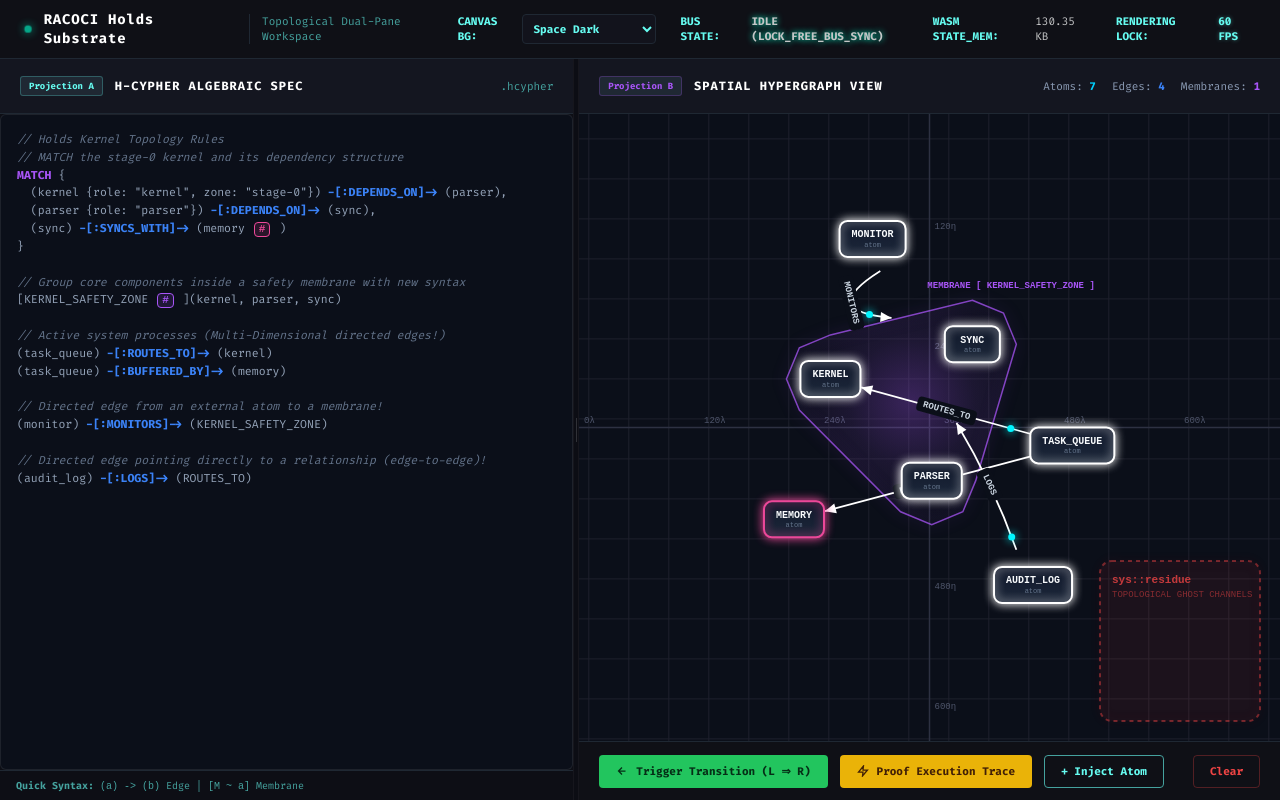
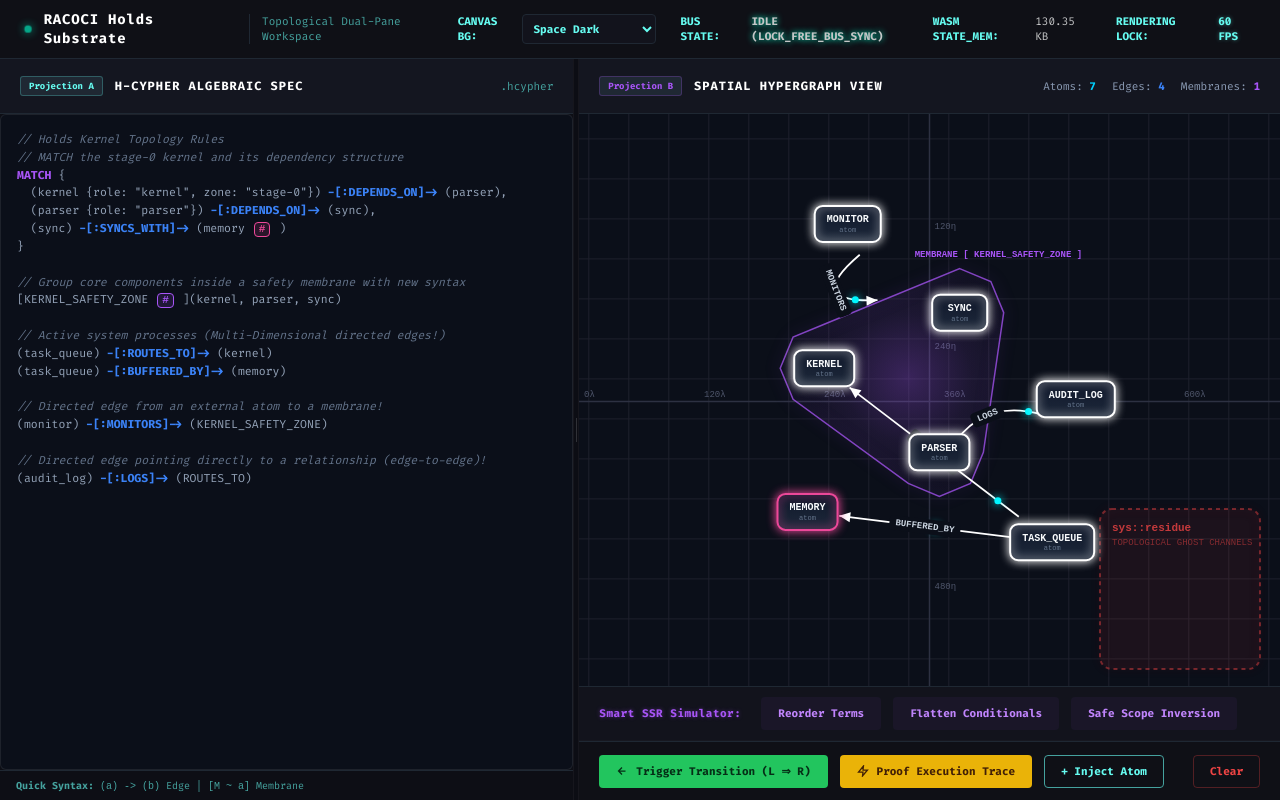
Before and after one commit to racoci/racoci-core, a Svelte app in the folder ui/: page / in a window 1280 px wide. Built offline with nearby package versions, Linux system fonts and the light colour scheme.

Commit message:
feat(ui): implement interactive Smart SSR Refactor Simulator in dual-pane workspace

```diff
--- a/ui/src/App.svelte
+++ b/ui/src/App.svelte
@@ -139,6 +139,113 @@ MATCH {
   function handleClearWorkspace() {
     hCypherCode = `(kernel) -> (parser)`;
     selectedNode = null;
+  }
+
+  // Smart SSR Action 1: Commutative Term Reordering (A + B => B + A)
+  function handleSSRReorder() {
+    systemStatus = "SMART SSR: DETECTING COMMUTATIVE PATTERNS...";
+
+    // Check current state in text
+    if (hCypherCode.includes("(task_queue) -[:ROUTES_TO]-> (kernel)")) {
+      systemStatus = "SMART SSR: COMMUTATIVE TERM SWAP APPLIED (ROUTES_TO)";
+      hCypherCode = hCypherCode.replace(
+        "(task_queue) -[:ROUTES_TO]-> (kernel)",
+        "(kernel) -[:ROUTES_TO]-> (task_queue)"
+      );
+      if (renderer) {
+        renderer.illuminatePath(["task_queue", "kernel"]);
+      }
+    } else if (hCypherCode.includes("(kernel) -[:ROUTES_TO]-> (task_queue)")) {
+      systemStatus = "SMART SSR: COMMUTATIVE TERM SWAP REVERSED (ROUTES_TO)";
+      hCypherCode = hCypherCode.replace(
+        "(kernel) -[:ROUTES_TO]-> (task_queue)",
+        "(task_queue) -[:ROUTES_TO]-> (kernel)"
+      );
+      if (renderer) {
+        renderer.illuminatePath(["kernel", "task_queue"]);
+      }
+    } else {
+      // Incase user modified the text, inject first
+      systemStatus = "SMART SSR: TERM INJECTED & REORDERED";
+      hCypherCode += `\n(kernel) -[:ROUTES_TO]-> (task_queue)\n`;
+    }
+
+    setTimeout(() => {
+      systemStatus = "IDLE (LOCK_FREE_BUS_SYNC)";
+      if (renderer) renderer.illuminatePath([]);
+    }, 4000);
+  }
+
+  // Smart SSR Action 2: Nested Conditional Flattening (A => B)
+  // Replaces deeply nested structures with a flat, merged conditional,
+  // making the excised sub-scaffolding slide organically into the residue ghost membrane!
+  function handleSSRFlatten() {
+    systemStatus = "SMART SSR: SCANNING NESTED CONDITIONAL MEMBRANES...";
+
+    // Setup nested conditionals if they are not already there
+    if (!hCypherCode.includes("nested_if")) {
+      hCypherCode += `\n// Nested conditionals prior to Smart SSR\n(if_block) -[:COND]-> (A)\n(if_block) -[:BODY]-> (nested_if)\n(nested_if) -[:COND]-> (B)\n(nested_if) -[:BODY]-> (body_block)\n`;
+      systemStatus = "SMART SSR: NESTED CONDITIONALS INJECTED";
+    } else {
+      // Perform flattening!
+      systemStatus = "SMART SSR: FLATTENING CONDITIONALS... DPO SUBSTITUTION";
+
+      hCypherCode = hCypherCode.replace(
+        `\n// Nested conditionals prior to Smart SSR\n(if_block) -[:COND]-> (A)\n(if_block) -[:BODY]-> (nested_if)\n(nested_if) -[:COND]-> (B)\n(nested_if) -[:BODY]-> (body_block)\n`,
+        `\n// Flattened conditional applied via Smart SSR\n(if_block) -[:COND]-> (A_AND_B)\n(if_block) -[:BODY]-> (body_block)\n`
+      );
+
+      // Trigger a beautiful sliding visual transition on the 'nested_if' node
+      // making it slide into the bottom-right sys::residue area!
+      if (renderer) {
+        const nestedIfNode = Array.from(renderer.nodes.values()).find(n => n.id === "nested_if");
+        if (nestedIfNode) {
+          nestedIfNode.isRemoved = true;
+          nestedIfNode.slideProgress = 0;
+          nestedIfNode.targetX = renderer.canvas.width / window.devicePixelRatio - 120;
+          nestedIfNode.targetY = renderer.canvas.height / window.devicePixelRatio - 120;
+        }
+      }
+    }
+
+    setTimeout(() => {
+      systemStatus = "IDLE (LOCK_FREE_BUS_SYNC)";
+    }, 4000);
+  }
+
+  // Smart SSR Action 3: Safe Nesting Inversion with Vacuum Check
+  function handleSSRSafeSwap() {
+    systemStatus = "SMART SSR: RUNNING VACUUM ASSERTER (~ MUTATION)...";
+
+    if (!hCypherCode.includes("[IF_A]")) {
+      hCypherCode += `\n// Safe nested scopes prior to Smart SSR\n[IF_A](kernel, parser)\n[IF_B](sync, memory)\n`;
+      systemStatus = "SMART SSR: NESTED SCOPES INJECTED";
+    } else {
+      if (hCypherCode.includes("[IF_A](kernel, parser)\n[IF_B](sync, memory)")) {
+        systemStatus = "SMART SSR: INVERTING NESTED SCOPES SAFELY";
+        hCypherCode = hCypherCode.replace(
+          "[IF_A](kernel, parser)\n[IF_B](sync, memory)",
+          "[IF_B](sync, memory)\n[IF_A](kernel, parser)"
+        );
+        if (renderer) {
+          renderer.illuminatePath(["kernel", "parser", "sync", "memory"]);
+        }
+      } else {
+        systemStatus = "SMART SSR: REVERSING NESTED SCOPES SWAP";
+        hCypherCode = hCypherCode.replace(
+          "[IF_B](sync, memory)\n[IF_A](kernel, parser)",
+          "[IF_A](kernel, parser)\n[IF_B](sync, memory)"
+        );
+        if (renderer) {
+          renderer.illuminatePath(["sync", "memory", "kernel", "parser"]);
+        }
+      }
+    }
+
+    setTimeout(() => {
+      systemStatus = "IDLE (LOCK_FREE_BUS_SYNC)";
+      if (renderer) renderer.illuminatePath([]);
+    }, 4000);
   }
 
   // 4. Customization state & logic
@@ -411,6 +518,20 @@ MATCH {
             </div>
           </div>
         {/if}
+      </div>
+
+      <!-- Smart SSR Refactoring Simulator Panel -->
+      <div class="ssr-simulator-bar">
+        <span class="ssr-bar-title">Smart SSR Simulator:</span>
+        <button class="btn btn-ssr" onclick={handleSSRReorder} title="Swap Term Order (A + B ⇒ B + A)">
+          Reorder Terms
+        </button>
+        <button class="btn btn-ssr" onclick={handleSSRFlatten} title="Flatten Nested Conditionals (If/Else)">
+          Flatten Conditionals
+        </button>
+        <button class="btn btn-ssr" onclick={handleSSRSafeSwap} title="Invert Nested Scopes safely with Vacuum check (~)">
+          Safe Scope Inversion
+        </button>
       </div>
 
       <!-- Action Controls and Simulation bar -->
@@ -774,6 +895,40 @@ MATCH {
     text-align: right;
   }
 
+  /* Smart SSR Simulator Bar */
+  .ssr-simulator-bar {
+    display: flex;
+    gap: 12px;
+    padding: 10px 20px;
+    background: #12131c;
+    border-top: 1px solid #1f2833;
+    border-bottom: 1px solid rgba(255,255,255,0.02);
+    align-items: center;
+    font-size: 11px;
+    z-index: 10;
+  }
+
+  .ssr-bar-title {
+    color: #a855f7;
+    font-weight: bold;
+    text-shadow: 0 0 4px rgba(168, 85, 247, 0.4);
+    letter-spacing: 0.5px;
+    margin-right: 8px;
+  }
+
+  .btn-ssr {
+    background: rgba(168, 85, 247, 0.05);
+    color: #c084fc;
+    border: 1px solid rgba(168, 85, 247, 0.3);
+  }
+
+  .btn-ssr:hover {
+    background: rgba(168, 85, 247, 0.15);
+    border-color: #a855f7;
+    box-shadow: 0 0 10px rgba(168, 85, 247, 0.4);
+    color: #ffffff;
+  }
+
   /* Control buttons at the bottom of the view */
   .canvas-controls {
     display: flex;
```
